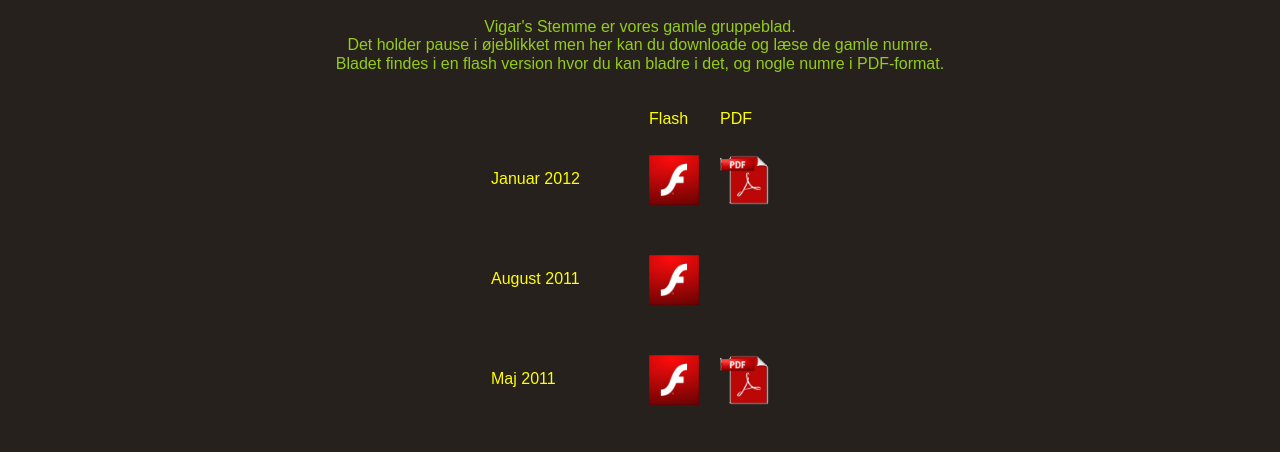
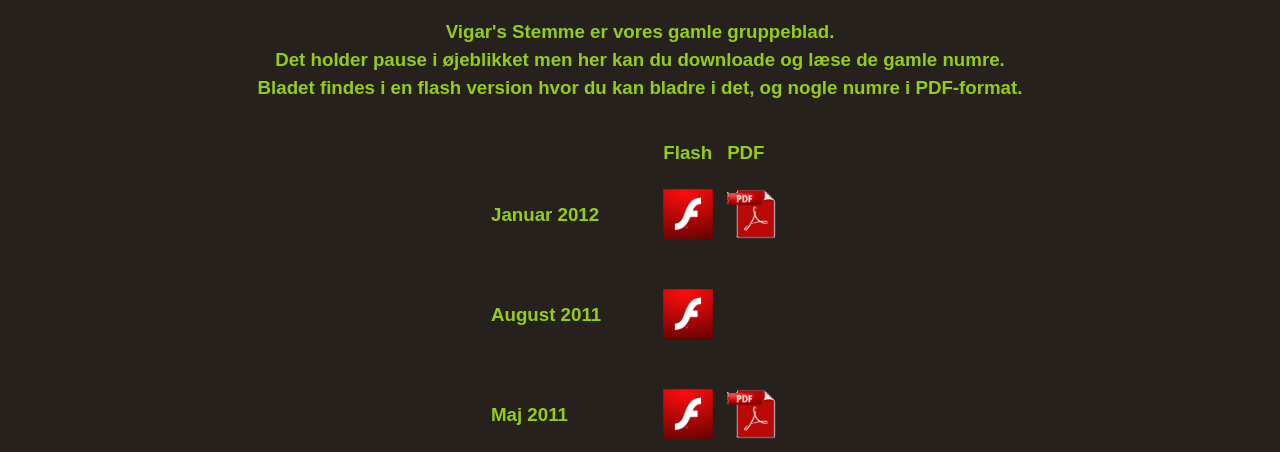
Before and after one commit to sanger-lars/vigar200, a website built with webpack: page app/vigarsstemme.html in a window 1280 px wide. Shown: the part 319-771 px from the top of the page. Built offline with nearby package versions, Linux system fonts and the light colour scheme.

Commit message:
tilpasset skrifttypen i vigarsstemme.html

```diff
--- a/app/vigarsstemme.html
+++ b/app/vigarsstemme.html
@@ -13,34 +13,35 @@
   <!-- endbuild -->
 
   <style>
-    .blade a {
-      color: #93cc19;
-    }
 
    tr {
       height: 100px;
+      color: #93cc19;
+      font-size: 1.17rem;
+      font-weight: 700;
     }
 
     .blade TABLE {
       width: 300px;
     }
 
+    .blade {
+      width: 100%;
+      /*text-align: center;*/
+      margin: 0px 0px;
+    }
+
     @media (min-width: 1000px) {
-      .blade TABLE {
-        width: 300px;
-      }
+        .blade TABLE {
+          width: 300px;
+        }
 
       .blade {
         width: 50%;
-        margin: 0px 0px;
+        margin: 0px auto;
       }
     }
 
-    .blade {
-      width: 100%;
-      /*text-align: center;*/
-      margin: 0px auto;
-    }
 
     .blad{
 
@@ -49,7 +50,9 @@
     }
 
     .blad--dato {
-      color: yellow;
+      color: #93cc19;
+      font-size: 1.17rem;
+      font-weight: 700;
 
     }
     .pdffer {
@@ -75,17 +78,17 @@
 
   <div class="overskriften">
     <h1>Vigar's Stemme</h1>
-    <p>Vigar's Stemme er vores gamle gruppeblad.<br>
+    <h3 style="line-height: 1.5;">Vigar's Stemme er vores gamle gruppeblad.<br>
     Det holder pause i øjeblikket men her kan du downloade og læse de gamle numre. <br>
     Bladet findes i en flash version hvor du kan bladre i det, og nogle numre i PDF-format.
-  </p>
+  </h3>
   </div>
 
   <div class="blade" align="center">
     <TABLE style="BORDER-COLLAPSE: collapse" border=0  align=center>
       <TBODY>
       </TBODY>
-      <tr style="color: yellow; height: 0px;">
+      <tr style="height: 0px;">
         <td></td>
         <td>Flash</td>
         <td>PDF</td>
```
